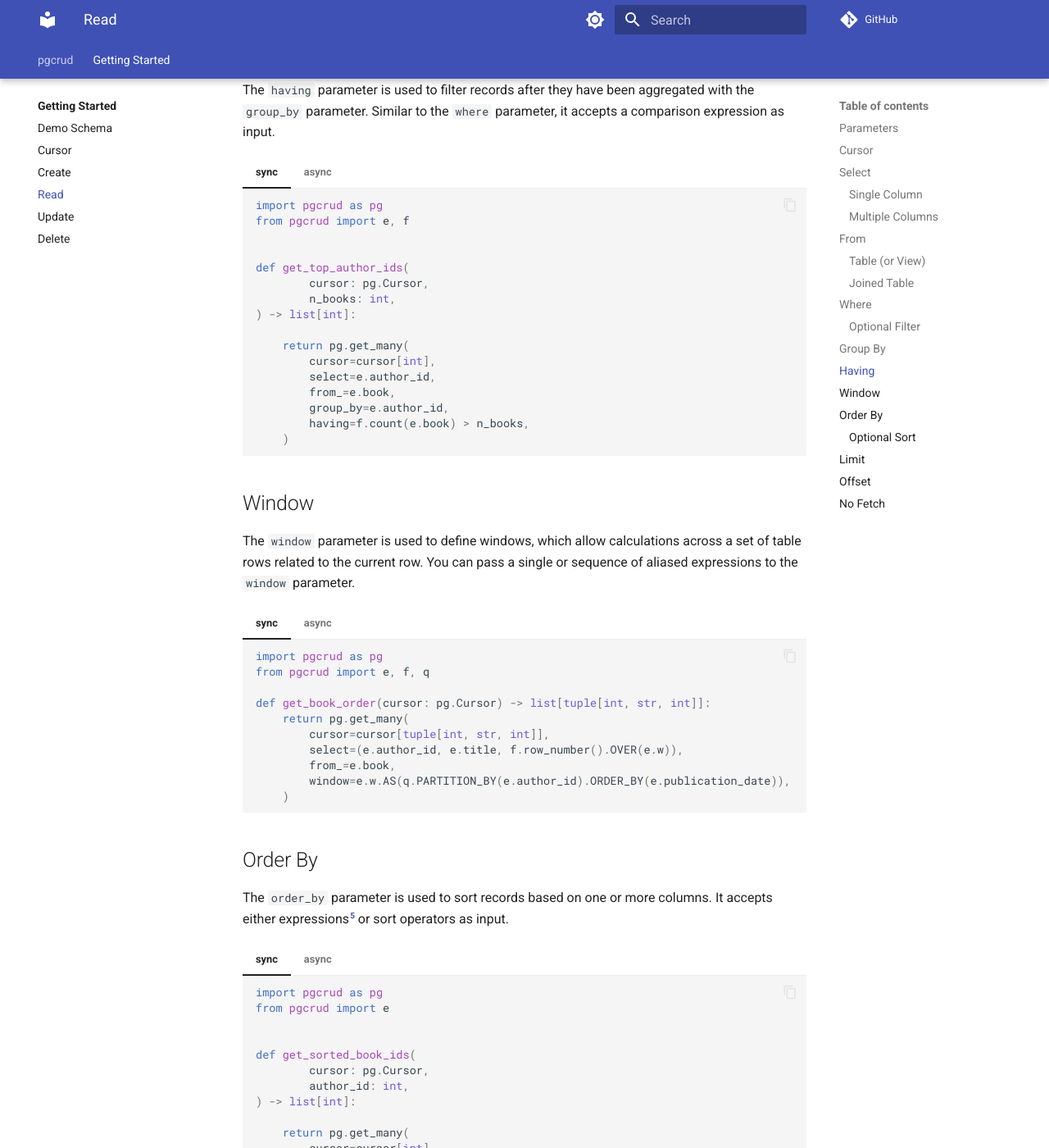
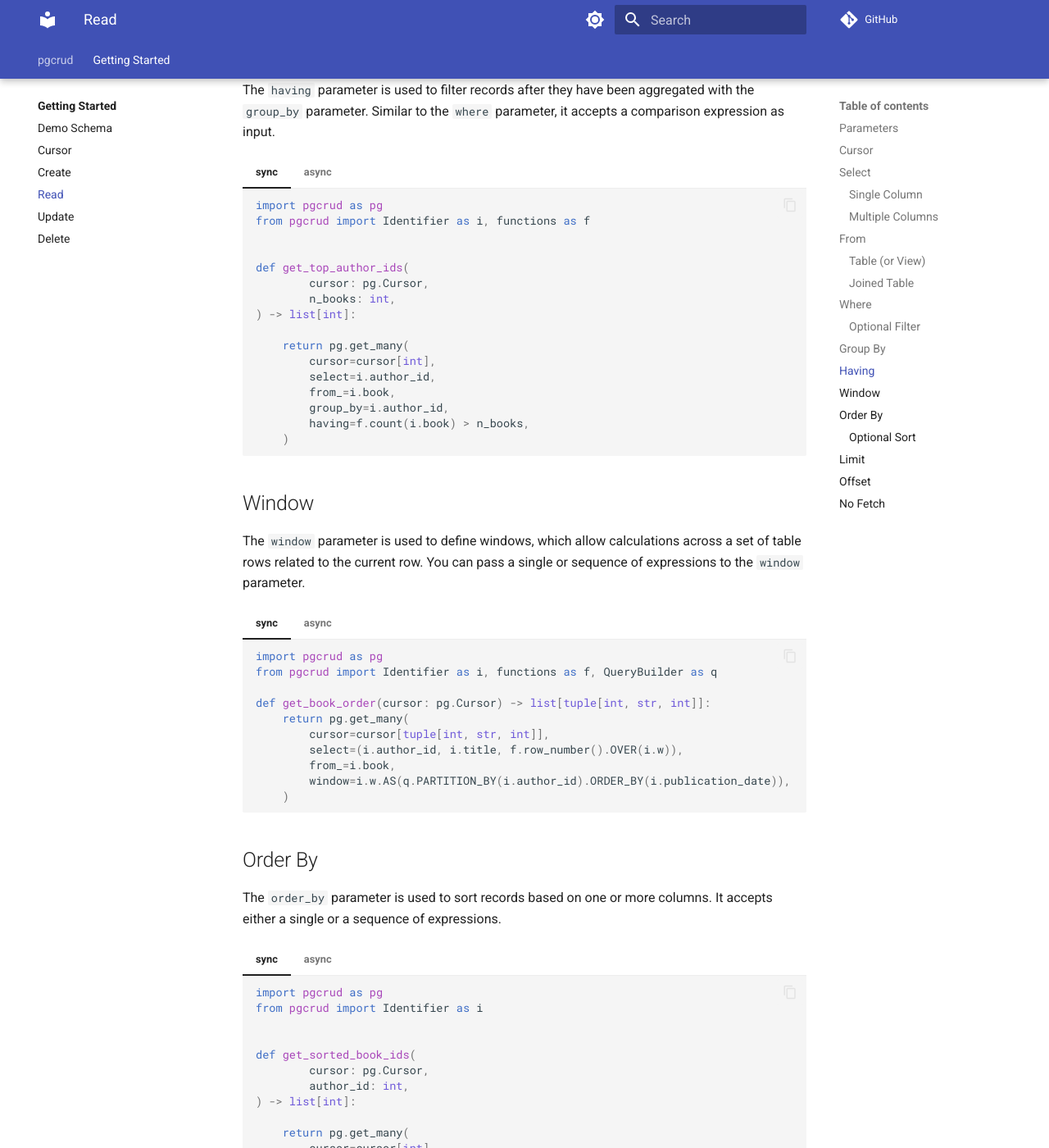
Before and after one commit to dakivara/pgcrud, an MkDocs documentation site: the page built from docs/getting-started/read.md, in a window 1280 px wide and 1400 px high, scrolled down 5383 px. Shown: the whole window at 82% size. Built offline with MkDocs 1.6.1 and Material for MkDocs 9.7.7, drawn with Linux system fonts in a browser that asks for light colours; comment, search, counter and statistics services are not loaded; some of the changed text lies outside the part shown.

Commit message:
update examples

````diff
--- a/docs/getting-started/read.md
+++ b/docs/getting-started/read.md
@@ -59,7 +59,7 @@ You use a single expression to select a specific column from a table, accompanie
 
     ```python
     import pgcrud as pg
-    from pgcrud import e
+    from pgcrud import Identifier as i
 
 
     def get_author_name(
@@ -69,9 +69,9 @@ You use a single expression to select a specific column from a table, accompanie
 
         return pg.get_one(
             cursor=cursor[str],
-            select=e.name,
-            from_=e.author,
-            where=e.id == id_,
+            select=i.name,
+            from_=i.author,
+            where=i.id == id_,
         )
     ```
 
@@ -79,19 +79,19 @@ You use a single expression to select a specific column from a table, accompanie
 
     ```python
     import pgcrud as pg
-    from pgcrud import e
+    from pgcrud import Identifier as i
 
 
     async def get_author_name(
-            cursor: pg.a.Cursor,
+            cursor: pg.AsyncCursor,
             id_: int,
     ) -> str | None:
 
-        return await pg.a.get_one(
+        return await pg.async_get_one(
             cursor=cursor[str],
-            select=e.name,
-            from_=e.author,
-            where=e.id == id_,
+            select=i.name,
+            from_=i.author,
+            where=i.id == id_,
         )
     ```
 
@@ -104,7 +104,7 @@ You use a sequence of expressions to select multiple columns from a table, with
 
     ```python
     import pgcrud as pg
-    from pgcrud import e
+    from pgcrud import Identifier as i
 
 
     def get_book_ids_and_titles(
@@ -114,9 +114,9 @@ You use a sequence of expressions to select multiple columns from a table, with
 
         return pg.get_many(
             cursor=cursor[tuple[int, str]],
-            select=(e.id, e.title),
-            from_=e.book,
-            where=e.author_id == author_id,
+            select=(i.id, i.title),
+            from_=i.book,
+            where=i.author_id == author_id,
         )
     ```
 
@@ -124,19 +124,19 @@ You use a sequence of expressions to select multiple columns from a table, with
 
     ```python
     import pgcrud as pg
-    from pgcrud import e
+    from pgcrud import Identifier as i
 
 
     async def get_book_ids_and_titles(
-            cursor: pg.a.Cursor,
+            cursor: pg.AsyncCursor,
             author_id: int,
     ) -> tuple[int, str] | None:
 
-        return await pg.a.get_many(
+        return await pg.async_get_many(
             cursor=cursor[tuple[int, str]],
-            select=(e.id, e.title),
-            from_=e.book,
-            where=e.author_id == author_id,
+            select=(i.id, i.title),
+            from_=i.book,
+            where=i.author_id == author_id,
         )
     ```
 
@@ -154,14 +154,14 @@ You use an expression to select from table (or view).
 
     ```python
     import pgcrud as pg
-    from pgcrud import e
+    from pgcrud import Identifier as i
 
 
     def get_book_ids(cursor: pg.Cursor) -> list[int]:
         return pg.get_many(
             cursor=cursor[int],
-            select=e.id,
-            from_=e.book,
+            select=i.id,
+            from_=i.book,
         )
     ```
 
@@ -169,14 +169,14 @@ You use an expression to select from table (or view).
 
     ```python
     import pgcrud as pg
-    from pgcrud import e
+    from pgcrud import Identifier as i
 
 
-    async def get_book_ids(cursor: pg.a.Cursor) -> list[int]:
-        return await pg.a.get_many(
+    async def get_book_ids(cursor: pg.AsyncCursor) -> list[int]:
+        return await pg.async_get_many(
             cursor=cursor[int],
-            select=e.id,
-            from_=e.book,
+            select=i.id,
+            from_=i.book,
         )
     ```
 
@@ -190,7 +190,7 @@ You use a joined expression to select from a joined table. In such a case you wi
     from pydantic import BaseModel
 
     import pgcrud as pg
-    from pgcrud import e, f
+    from pgcrud import Identifier as i, functions as f
 
 
     class Author(BaseModel):
@@ -211,10 +211,10 @@ You use a joined expression to select from a joined table. In such a case you wi
 
         return pg.get_one(
             cursor=cursor[Book],
-            select=(e.book.id, e.book.title, f.to_json(e.author).AS('author')),
-            from_=e.book.
-                JOIN(e.author).ON(e.book.author_id == e.author.id),
-            where=e.book.id == id_,
+            select=(i.book.id, i.book.title, f.to_json(i.author).AS(i.author)),
+            from_=i.book.
+                JOIN(i.author).ON(i.book.author_id == i.author.id),
+            where=i.book.id == id_,
         )
     ```
 
@@ -224,7 +224,7 @@ You use a joined expression to select from a joined table. In such a case you wi
     from pydantic import BaseModel
 
     import pgcrud as pg
-    from pgcrud import e, f
+    from pgcrud import Identifier as i, functions as f
 
 
     class Author(BaseModel):
@@ -239,28 +239,30 @@ You use a joined expression to select from a joined table. In such a case you wi
 
 
     async def get_book(
-            cursor: pg.a.Cursor,
+            cursor: pg.AsyncCursor,
             id_: int,
     ) -> Book | None:
 
-        return await pg.a.get_one(
+        return await pg.async_get_one(
             cursor=cursor[Book],
-            select=(e.book.id, e.book.title, f.to_json(e.author).AS('author')),
-            from_=e.book.
-                JOIN(e.author).ON(e.book.author_id == e.author.id),
-            where=e.book.id == id_,
+            select=(i.book.id, i.book.title, f.to_json(i.author).AS(i.author)),
+            from_=i.book.
+                JOIN(i.author).ON(i.book.author_id == i.author.id),
+            where=i.book.id == id_,
         )
     ```
 
 ## Where
 
-The `where` parameter is used to specify conditions for filtering records to fetch. It accepts a comparison expression as its input. This can be a single comparison expression or an intersection or union of expressions.
+The `where` parameter is used to specify conditions for filtering records to fetch. It
+accepts a comparison expression as its input. This can be a single comparison expression or an
+intersection or union of expressions.
 
 === "sync"
 
     ```python
     import pgcrud as pg
-    from pgcrud import e
+    from pgcrud import Identifier as i
 
 
     def get_book_titles(
@@ -271,9 +273,9 @@ The `where` parameter is used to specify conditions for filtering records to fet
 
         return pg.get_many(
             cursor=cursor[str],
-            select=e.title,
-            from_=e.book,
-            where=(e.author_id == author_id_1) | (e.author_id == author_id_2),
+            select=i.title,
+            from_=i.book,
+            where=(i.author_id == author_id_1) | (i.author_id == author_id_2),
         )
     ```
 
@@ -281,27 +283,27 @@ The `where` parameter is used to specify conditions for filtering records to fet
 
     ```python
     import pgcrud as pg
-    from pgcrud import e
+    from pgcrud import Identifier as i
 
 
     async def get_book_titles(
-            cursor: pg.a.Cursor,
+            cursor: pg.AsyncCursor,
             author_id_1: int,
             author_id_2: int,
     ) -> list[str]:
 
-        return await pg.a.get_many(
+        return await pg.async_get_many(
             cursor=cursor[str],
-            select=e.title,
-            from_=e.book,
-            where=(e.author_id == author_id_1) | (e.author_id == author_id_2),
+            select=i.title,
+            from_=i.book,
+            where=(i.author_id == author_id_1) | (i.author_id == author_id_2),
         )
     ```
 
 ### Optional Filter
 
-It is often convenient to define a function with multiple optional filter parameters. In such cases, you can use `pg.Undefined` as the default
-value. Any comparison expressions involving `pg.Undefined` are automatically excluded from the where condition.
+It is often convenient to define a function with multiple optional filter parameters. In such cases, you can use `pg.UNDEFINED` as the default
+value. Any comparison expressions involving `pg.UNDEFINED` are automatically excluded from the where condition.
 
 === "sync"
 
@@ -309,7 +311,7 @@ value. Any comparison expressions involving `pg.Undefined` are automatically exc
     from pydantic import BaseModel
 
     import pgcrud as pg
-    from pgcrud import e
+    from pgcrud import Identifier as i
 
 
     class Author(BaseModel):
@@ -337,7 +339,7 @@ value. Any comparison expressions involving `pg.Undefined` are automatically exc
     from pydantic import BaseModel
 
     import pgcrud as pg
-    from pgcrud import e
+    from pgcrud import Identifier as i
 
 
     class Author(BaseModel):
@@ -374,7 +376,7 @@ expression to group by one column or multiple expressions to group by several co
     from pydantic import BaseModel
 
     import pgcrud as pg
-    from pgcrud import e, f
+    from pgcrud import Identifier as i, functions as f
 
 
     class AuthorStats(BaseModel):
@@ -385,9 +387,9 @@ expression to group by one column or multiple expressions to group by several co
     def get_author_stats(cursor: pg.Cursor) -> list[AuthorStats]:
         return pg.get_many(
             cursor=cursor[AuthorStats],
-            select=(e.author_id, f.count(e.book).AS('n_books')),
-            from_=e.book,
-            group_by=e.author_id,
+            select=(i.author_id, f.count(i.book).AS(i.n_books)),
+            from_=i.book,
+            group_by=i.author_id,
         )
     ```
 
@@ -397,7 +399,7 @@ expression to group by one column or multiple expressions to group by several co
     from pydantic import BaseModel
 
     import pgcrud as pg
-    from pgcrud import e, f
+    from pgcrud import Identifier as i, functions as f
 
 
     class AuthorStats(BaseModel):
@@ -424,7 +426,7 @@ the `where` parameter, it accepts a comparison expression as input.
 
     ```python
     import pgcrud as pg
-    from pgcrud import e, f
+    from pgcrud import Identifier as i, functions as f
 
 
     def get_top_author_ids(
@@ -434,10 +436,10 @@ the `where` parameter, it accepts a comparison expression as input.
 
         return pg.get_many(
             cursor=cursor[int],
-            select=e.author_id,
-            from_=e.book,
-            group_by=e.author_id,
-            having=f.count(e.book) > n_books,
+            select=i.author_id,
+            from_=i.book,
+            group_by=i.author_id,
+            having=f.count(i.book) > n_books,
         )
     ```
 
@@ -445,20 +447,20 @@ the `where` parameter, it accepts a comparison expression as input.
 
     ```python
     import pgcrud as pg
-    from pgcrud import e, f
+    from pgcrud import Identifier as i, functions as f
 
 
     async def get_top_author_ids(
-            cursor: pg.a.Cursor,
+            cursor: pg.AsyncCursor,
             n_books: int,
     ) -> list[int]:
 
-        return await pg.a.get_many(
+        return await pg.async_get_many(
             cursor=cursor[int],
-            select=e.author_id,
-            from_=e.book,
-            group_by=e.author_id,
-            having=f.count(e.book) > n_books,
+            select=i.author_id,
+            from_=i.book,
+            group_by=i.author_id,
+            having=f.count(i.book) > n_books,
         )
     ```
 
@@ -466,20 +468,20 @@ the `where` parameter, it accepts a comparison expression as input.
 ## Window
 
 The `window` parameter is used to define windows, which allow calculations across a set of table rows related to the current row. You can
-pass a single or sequence of aliased expressions to the `window` parameter.
+pass a single or sequence of expressions to the `window` parameter.
 
 === "sync"
 
     ```python
     import pgcrud as pg
-    from pgcrud import e, f, q
+    from pgcrud import Identifier as i, functions as f, QueryBuilder as q
 
     def get_book_order(cursor: pg.Cursor) -> list[tuple[int, str, int]]:
         return pg.get_many(
             cursor=cursor[tuple[int, str, int]],
-            select=(e.author_id, e.title, f.row_number().OVER(e.w)),
-            from_=e.book,
-            window=e.w.AS(q.PARTITION_BY(e.author_id).ORDER_BY(e.publication_date)),
+            select=(i.author_id, i.title, f.row_number().OVER(i.w)),
+            from_=i.book,
+            window=i.w.AS(q.PARTITION_BY(i.author_id).ORDER_BY(i.publication_date)),
         )
     ```
 
@@ -487,30 +489,29 @@ pass a single or sequence of aliased expressions to the `window` parameter.
 
     ```python
     import pgcrud as pg
-    from pgcrud import e, f, q
+    from pgcrud import Identifier as i, functions as f, QueryBuilder as q
 
 
-    async def get_book_order(cursor: pg.a.Cursor) -> list[tuple[int, str, int]]:
-        return await pg.a.get_many(
+    async def get_book_order(cursor: pg.AsyncCursor) -> list[tuple[int, str, int]]:
+        return await pg.async_get_many(
             cursor=cursor[tuple[int, str, int]],
-            select=(e.author_id, e.title, f.row_number().OVER(e.w)),
-            from_=e.book,
-            window=e.w.AS(q.ORDER_BY(e.publication_date)),
+            select=(i.author_id, i.title, f.row_number().OVER(i.w)),
+            from_=i.book,
+            window=i.w.AS(q.ORDER_BY(i.publication_date)),
         )
     ```
 
 ## Order By
 
-The `order_by` parameter is used to sort records based on one or more columns. It accepts either expressions[^5] or sort operators as input.
 
-[^5]: Passing an expression will sort the records in ascending order.
+The `order_by` parameter is used to sort records based on one or more columns. It accepts either a single or a sequence of expressions.
 
 
 === "sync"
 
     ```python
     import pgcrud as pg
-    from pgcrud import e
+    from pgcrud import Identifier as i
 
 
     def get_sorted_book_ids(
@@ -520,10 +521,10 @@ The `order_by` parameter is used to sort records based on one or more columns. I
 
         return pg.get_many(
             cursor=cursor[int],
-            select=e.id,
-            from_=e.book,
-            where=e.author_id == author_id,
-            order_by=e.id.ASC(),
+            select=i.id,
+            from_=i.book,
+            where=i.author_id == author_id,
+            order_by=i.id.ASC(),
         )
     ```
 
@@ -531,28 +532,28 @@ The `order_by` parameter is used to sort records based on one or more columns. I
 
     ```python
     import pgcrud as pg
-    from pgcrud import e
+    from pgcrud import Identifier as i
 
 
     async def get_sorted_book_ids(
-            cursor: pg.a.Cursor,
+            cursor: pg.AsyncCursor,
             author_id: int,
     ) -> list[int]:
 
-        return await pg.a.get_many(
+        return await pg.async_get_many(
             cursor=cursor[int],
-            select=e.id,
-            from_=e.book,
-            where=e.author_id == author_id,
-            order_by=e.id.ASC(),
+            select=i.id,
+            from_=i.book,
+            where=i.author_id == author_id,
+            order_by=i.id.ASC(),
         )
     ```
 
 
 ### Optional Sort
 
-It is often convenient to define a function with multiple optional sort parameters. In such cases, you can use `pg.Undefined` as the default
-value. Any sort expressions involving `pg.Undefined` are automatically excluded from the `order_by`.
+It is often convenient to define a function with multiple optional sort parameters. In such cases, you can use `pg.UNDEFINED` as the default
+value. Any sort expressions involving `pg.UNDEFINED` are automatically excluded from the `order_by`.
 
 
 
@@ -560,22 +561,22 @@ value. Any sort expressions involving `pg.Undefined` are automatically excluded
 
     ```python
     import pgcrud as pg
-    from pgcrud import e
+    from pgcrud import Identifier as i
 
 
     def get_book_ids(
             cursor: pg.Cursor,
             author_id: int,
-            id_asc: bool | type[pg.Undefined] = pg.Undefined,
-            title_asc: bool | type[pg.Undefined] = pg.Undefined,
+            id_asc: bool | pg.Undefined = pg.UNDEFINED,
+            title_asc: bool | pg.Undefined = pg.UNDEFINED,
     ) -> list[int]:
 
         return pg.get_many(
             cursor=cursor[int],
-            select=e.id,
-            from_=e.book,
-            where=e.author_id == author_id,
-            order_by=(e.id.ASC(id_asc), e.title.ASC(title_asc)),
+            select=i.id,
+            from_=i.book,
+            where=i.author_id == author_id,
+            order_by=(i.id.ASC(id_asc), i.title.ASC(title_asc)),
         )
     ```
 
@@ -583,22 +584,22 @@ value. Any sort expressions involving `pg.Undefined` are automatically excluded
 
     ```python
     import pgcrud as pg
-    from pgcrud import e
+    from pgcrud import Identifier as i
 
 
     async def get_sorted_book_ids(
-            cursor: pg.a.Cursor,
+            cursor: pg.AsyncCursor,
             author_id: int,
-            id_asc: bool | type[pg.Undefined] = pg.Undefined,
-            title_asc: bool | type[pg.Undefined] = pg.Undefined,
+            id_asc: bool | pg.Undefined = pg.UNDEFINED,
+            title_asc: bool | pg.Undefined = pg.UNDEFINED,
     ) -> list[int]:
 
-        return await pg.a.get_many(
+        return await pg.async_get_many(
             cursor=cursor[int],
-            select=e.id,
-            from_=e.book,
-            where=e.author_id == author_id,
-            order_by=(e.id.ASC(id_asc), e.title.ASC(title_asc)),
+            select=i.id,
+            from_=i.book,
+            where=i.author_id == author_id,
+            order_by=(i.id.ASC(id_asc), i.title.ASC(title_asc)),
         )
     ```
 
@@ -614,7 +615,7 @@ and accepts an integer as input.
     from pydantic import BaseModel
 
     import pgcrud as pg
-    from pgcrud import e
+    from pgcrud import Identifier as i
 
 
     class Author(BaseModel):
@@ -629,8 +630,8 @@ and accepts an integer as input.
 
         return pg.get_many(
             cursor=cursor[Author],
-            select=(e.id, e.name),
-            from_=e.author,
+            select=(i.id, i.name),
+            from_=i.author,
             limit=limit,
         )
     ```
@@ -641,7 +642,7 @@ and accepts an integer as input.
     from pydantic import BaseModel
 
     import pgcrud as pg
-    from pgcrud import e
+    from pgcrud import Identifier as i
 
 
     class Author(BaseModel):
@@ -674,7 +675,7 @@ an integer as input.
     from pydantic import BaseModel
 
     import pgcrud as pg
-    from pgcrud import e
+    from pgcrud import Identifier as i
 
 
     class Author(BaseModel):
@@ -690,9 +691,9 @@ an integer as input.
 
         return pg.get_many(
             cursor=cursor[Author],
-            select=(e.id, e.name),
-            from_=e.author,
-            order_by=e.id,
+            select=(i.id, i.name),
+            from_=i.author,
+            order_by=i.id,
             limit=limit,
             offset=offset,
         )
@@ -704,7 +705,7 @@ an integer as input.
     from pydantic import BaseModel
 
     import pgcrud as pg
-    from pgcrud import e
+    from pgcrud import Identifier as i
 
 
     class Author(BaseModel):
@@ -740,14 +741,14 @@ when you need to iterate through the data without loading it all at once.
 
     ```python
     import pgcrud as pg
-    from pgcrud import e
+    from pgcrud import Identifier as i
 
 
     def get_book_titles(cursor: pg.Cursor) -> pg.Cursor[str]:
         return pg.get_many(
             cursor=cursor[str],
-            select=e.title,
-            from_=e.book,
+            select=i.title,
+            from_=i.book,
             no_fetch=True,
         )
     ```
@@ -756,14 +757,14 @@ when you need to iterate through the data without loading it all at once.
 
     ```python
     import pgcrud as pg
-    from pgcrud import e
+    from pgcrud import Identifier as i
 
 
-    async def get_book_titles(cursor: pg.a.Cursor) -> pg.a.Cursor[str]:
-        return await pg.a.get_many(
+    async def get_book_titles(cursor: pg.AsyncCursor) -> pg.AsyncCursor[str]:
+        return await pg.async_get_many(
             cursor=cursor[str],
-            select=e.title,
-            from_=e.book,
+            select=i.title,
+            from_=i.book,
             no_fetch=True,
         )
     ```
````
Also changed, not shown: other parts of docs/getting-started/read.md (+29 -29 lines), docs/getting-started/update.md (+1 -1 lines).
